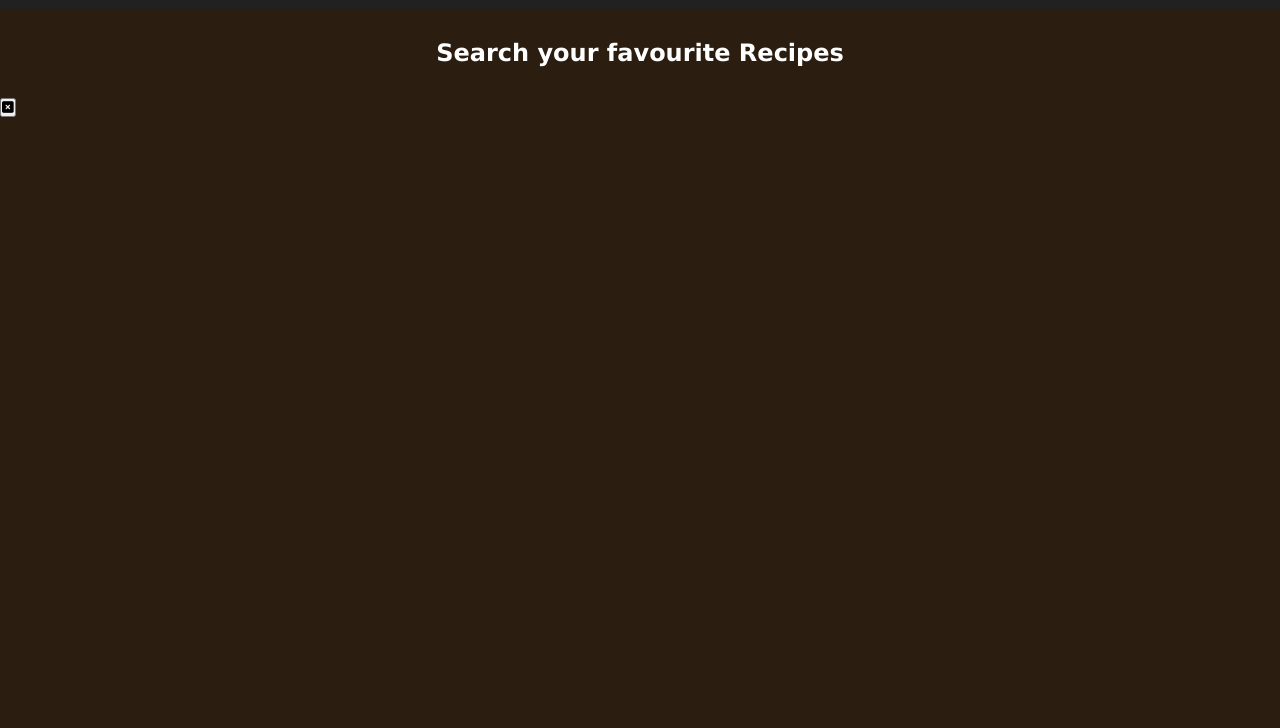
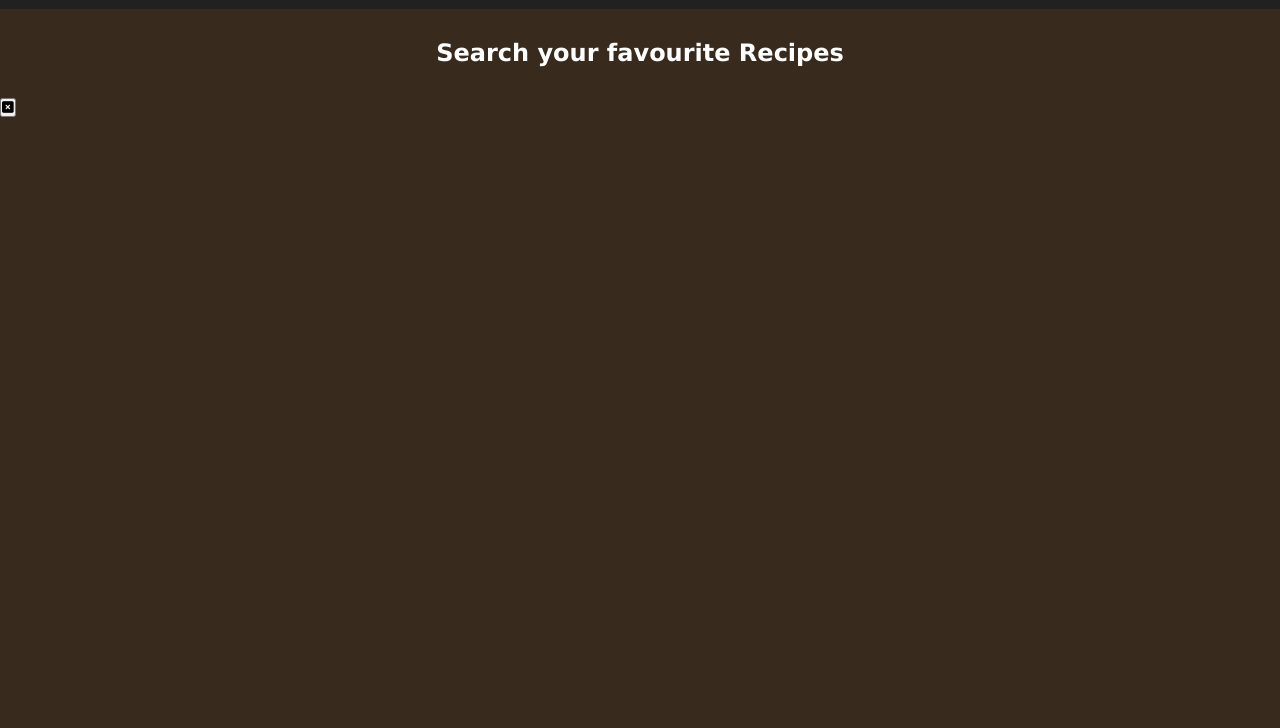
Before and after one commit to my666-earth/Recipe-app, a plain HTML site: page index.html in a window 1280 px wide. Shown: the part 72-800 px from the top of the page. Drawn offline with Linux system fonts and the light colour scheme.

Commit message:
color revert

```diff
--- a/style.css
+++ b/style.css
@@ -6,7 +6,7 @@
 }
 
 body {
-  background-color: #2b1d0f;
+  background-color: #2b1d0fef;
   color: white;
 }
 
```
